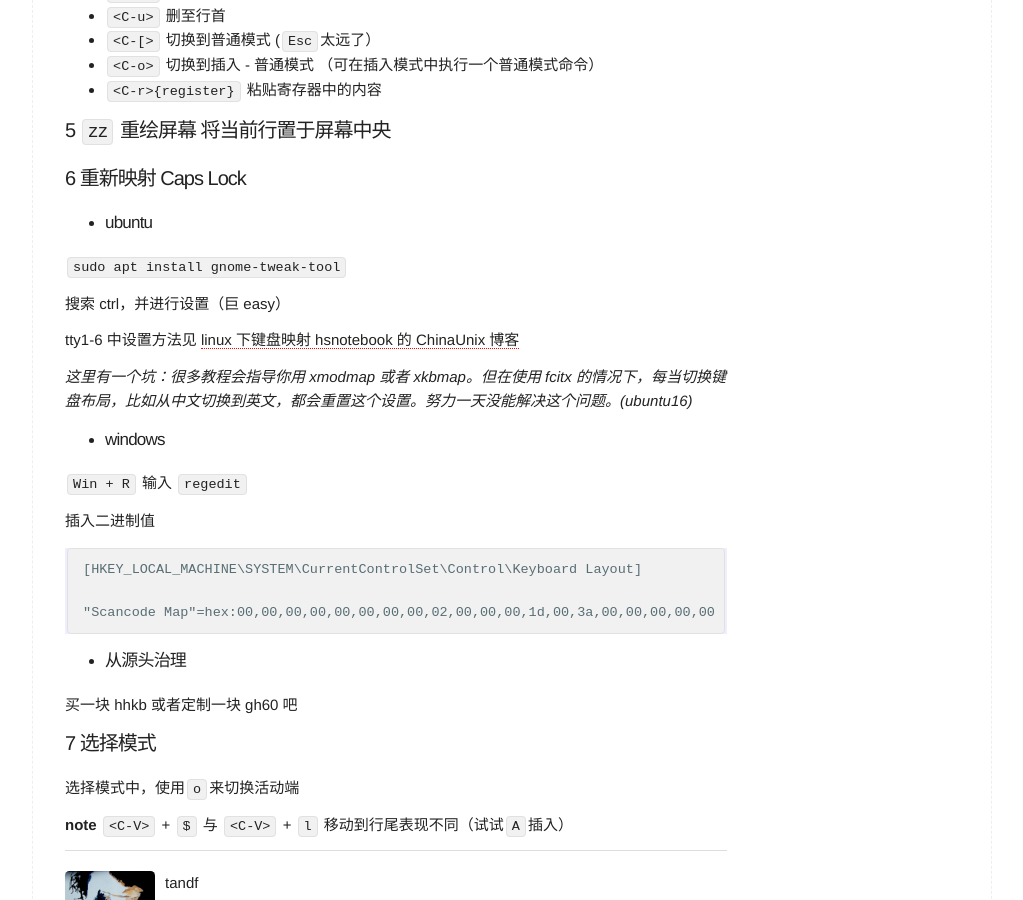
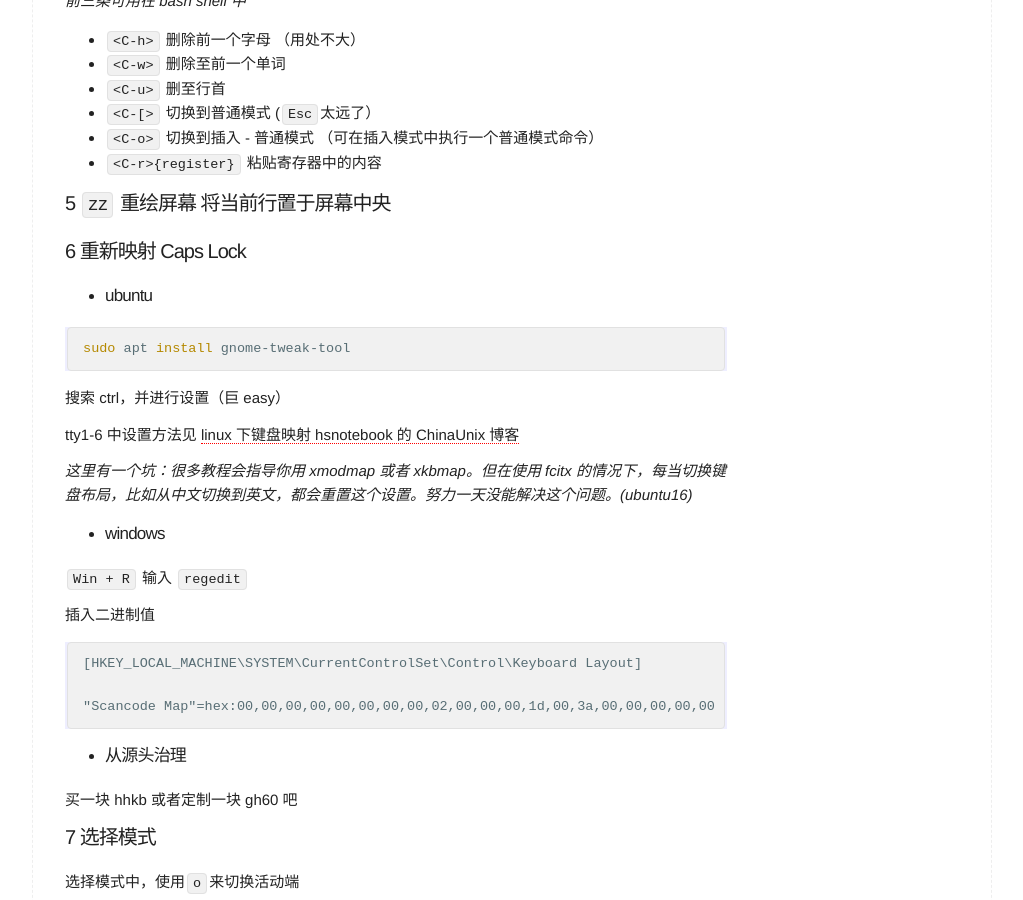
Before and after one commit to tandf/tandf.github.io, a Jekyll site: the page built from _posts/2017-10-06-Studying-Vim-NO1.md, in a window 1280 px wide and 900 px high, scrolled down 831 px. Shown: the whole window, without its empty margins (128-1151 px from the left). Built offline with Jekyll 4.4.1, drawn with Linux system fonts in a browser that asks for light colours; Markdown is read by kramdown in place of the engine named in the settings.

Commit message:
Try to fix code highlight but failed.

````diff
--- a/_config.yml
+++ b/_config.yml
@@ -11,12 +11,18 @@ email: tandf@live.cn
 #description: > # this means to ignore newlines until "baseurl:"
 baseurl: "" # the subpath of your site, e.g. /blog
 #url: "http://wildflame.me" # the base hostname & protocol for your site
-github_username:  tandf
+github_username: tandf
 
 # Build settings
-markdown: kramdown
-kramdown:
-  input: GFM
+#markdown: kramdown
+#kramdown:
+  #input: GFM
+
+markdown: redcarpet
+redcarpet:
+    extensions: ["hard_wrap","autolink", "tables", "strikethrough", "superscript", "with_toc_data", "highlight", "prettify","no_intra_emphasis"]
+
+highlighter: pygments
 
 # Third-party services
 # just leave someone empty to disable it
--- a/_posts/2017-10-06-Studying-Vim-NO1.md
+++ b/_posts/2017-10-06-Studying-Vim-NO1.md
@@ -13,7 +13,9 @@ category: Vim
 
 <!--description-->
 
+<br>
 # 《 Vim 实用技巧 》笔记
+<br>
 
 ### 1 查找模式与重复修改
 使用`.`命令重复上一次的修改操作。
@@ -48,7 +50,9 @@ category: Vim
 
 - #### ubuntu
 
-`sudo apt install gnome-tweak-tool`
+```bash
+sudo apt install gnome-tweak-tool
+```
 
 搜索 ctrl，并进行设置（巨 easy）
 
````
Also changed, not shown: _posts/2017-10-09-weak_ptr可以用来干嘛的.md (line endings or trailing spaces).
